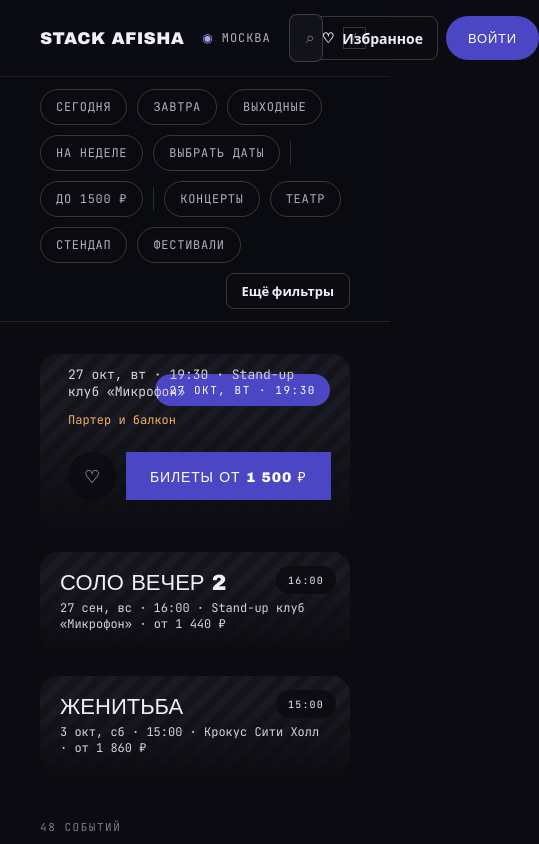
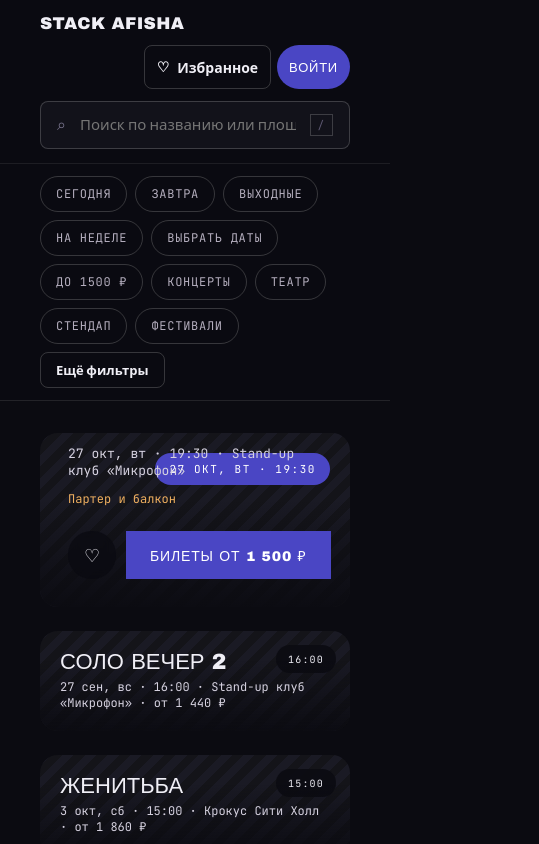
Before and after one commit to StackStorm1/afisha, a React (Vite) app in the folder frontend/: page / in a window 390 px wide. Shown: the top 844 px of the page, 539 px wide, since content can reach past the window. Built offline with nearby package versions, Linux system fonts and the light colour scheme.

Commit message:
fix, feat: исправлена адаптивность header'a и фильтров, добавлены медиазапросы для header'a и фильтров

```diff
--- a/frontend/src/components/Header.module.css
+++ b/frontend/src/components/Header.module.css
@@ -400,3 +400,74 @@
   width: 120px;
   flex: none;
 }
+
+/* --- Адаптив хедера и фильтров (issue #42) --- */
+/* Брейкпоинты и боковой отступ (40px) те же, что у Hero/Collections/EventPage,
+   чтобы содержимое хедера не разъезжалось по ширине с лентой карточек. */
+
+@media (max-width: 900px) {
+  /* Верхний ряд перестаёт быть одной несжимаемой строкой: поиск уезжает на
+     отдельную строку во всю ширину, а не давится до нечитаемого поля между
+     логотипом и кнопками — из-за этого раньше и появлялся горизонтальный скролл. */
+  .topRow {
+    flex-wrap: wrap;
+    gap: 12px;
+  }
+
+  .logo {
+    order: 1;
+  }
+
+  .city {
+    order: 2;
+  }
+
+  .actions {
+    order: 3;
+    margin-left: auto;
+    flex-wrap: wrap;
+    justify-content: flex-end;
+  }
+
+  .searchWrap {
+    order: 4;
+    flex-basis: 100%;
+  }
+}
+
+@media (max-width: 600px) {
+  /* Город — справочная подпись (MVP работает только по Москве): на телефоне
+     убираем, чтобы освободить строку под логотип и кнопки. */
+  .city {
+    display: none;
+  }
+
+  .actions {
+    gap: 6px;
+  }
+
+  .ghostButton,
+  .primaryButton,
+  .loginButton {
+    padding: 0 12px;
+  }
+
+  .filterRow {
+    gap: 8px;
+  }
+
+  /* Вертикальные разделители теряют смысл, когда чипы переносятся по строкам. */
+  .divider {
+    display: none;
+  }
+
+  /* «Ещё фильтры» больше не отжимается в правый край — встаёт в общий поток. */
+  .moreButton {
+    margin-left: 0;
+  }
+
+  /* Метка «Возраст» встаёт над кнопками, а не фиксированной колонкой в 120px. */
+  .morePanelLabel {
+    width: 100%;
+  }
+}
```
